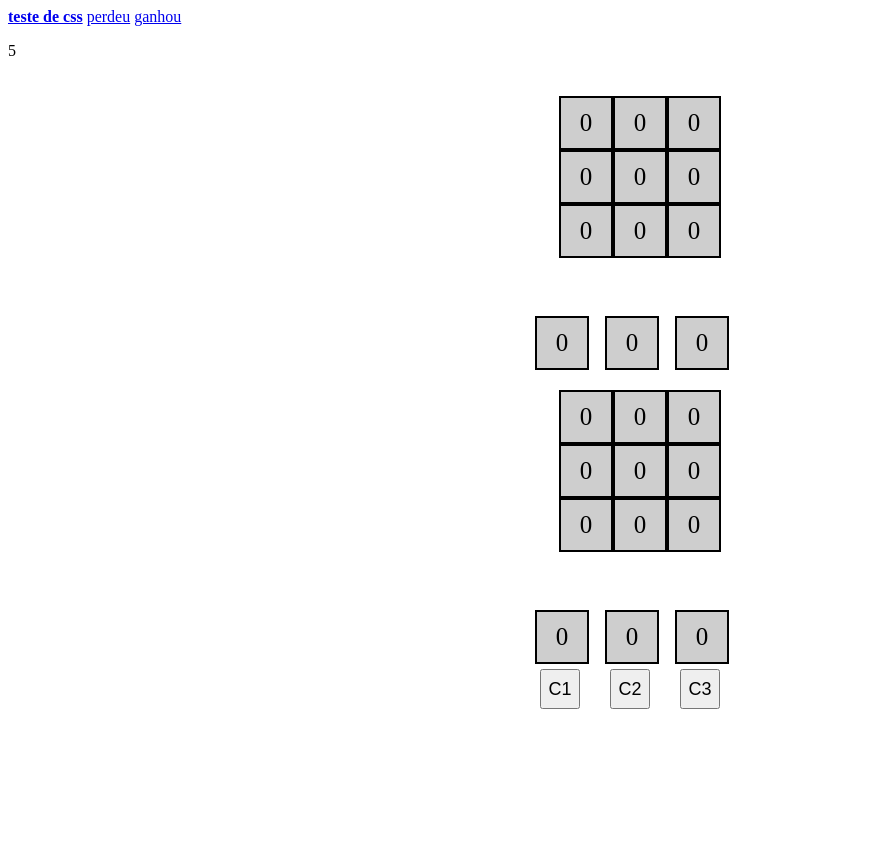
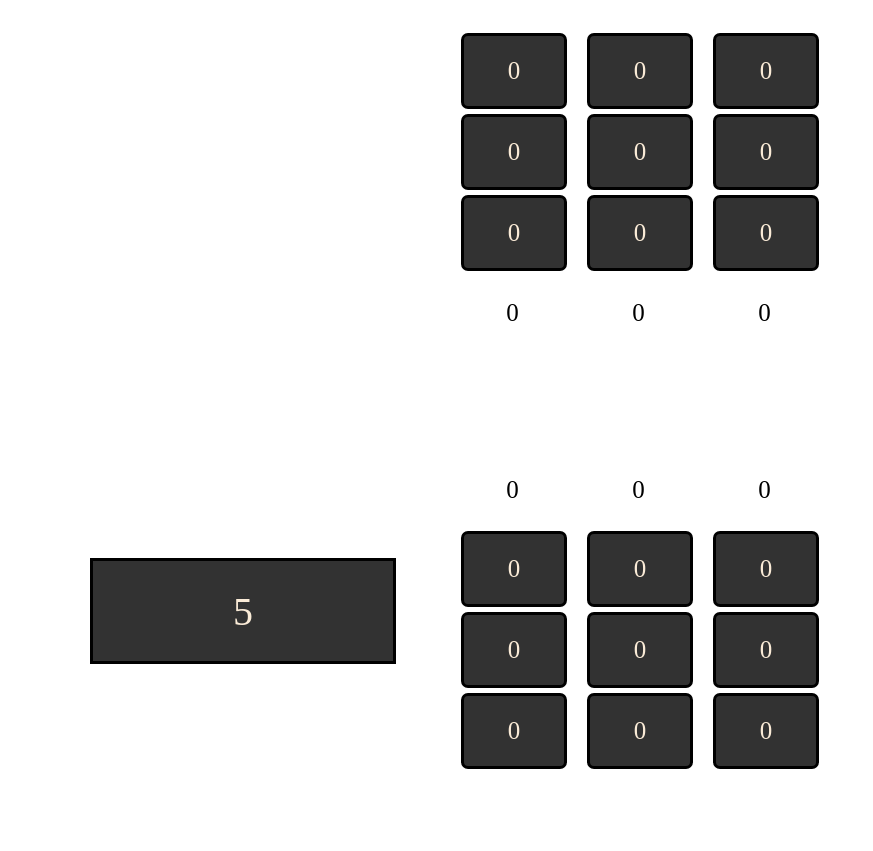
Before and after one commit to ufjf-dcc202/ufjf-dcc202-2023-3-a-trb-trabalho-diego-isaac-s, a plain HTML site: page index.html in a window 1280 px wide. Shown: the whole page, without its empty margins (0-873 px from the left). Before the commit the page ends 800 px from the top, so only its background shows below. Drawn offline with Linux system fonts and the light colour scheme.

Commit message:
apaga teste de css e retira botões de coluna

```diff
--- a/index.html
+++ b/index.html
@@ -7,68 +7,53 @@
   <title>Esbugalhado</title>
 </head>
 <body>
-  <a href="testedecss.html"><b>teste de css</b></a>
-  <a href="perdeu.html">perdeu</a>
-  <a href="ganhou.html">ganhou</a>
   <main>
     <section id="proxDadoSec">
-      <div id="proxDadoDiv">
         <p>5</p>
-      </div>
     </section>
     <section id="tabs">
 
       <section class="tabuleiro" id="bot">
-        <section class="coluna1">
+        <section class="colunaB">
+          <div class="dado">0</div>
+          <div class="dado">0</div>
+          <div class="dado">0</div>
+          <div class="cxVal" id="valoresBotCol1">0</div>
+        </section>
+        <section class="colunaB">
+          <div class="dado">0</div>
+          <div class="dado">0</div>
+          <div class="dado">0</div>
+          <div class="cxVal" id="valoresBotCol2">0</div>
+        </section>
+        <section class="colunaB">
+          <div class="dado">0</div>
+          <div class="dado">0</div>
+          <div class="dado">0</div>
+          <div class="cxVal" id="valoresBotCol3">0</div>
+        </section>
+      </section>
+
+      <section class="tabuleiro" id="player">
+        <section class="colunaP" id="colunaP1">
+          <div class="cxVal" id="valoresPlayerCol1">0</div>
           <div class="dado">0</div>
           <div class="dado">0</div>
           <div class="dado">0</div>
         </section>
-        <section class="coluna2">
+        <section class="colunaP" id="colunaP2">
+          <div class="cxVal" id="valoresPlayerCol2">0</div>
           <div class="dado">0</div>
           <div class="dado">0</div>
           <div class="dado">0</div>
         </section>
-        <section class="coluna3">
+        <section class="colunaP" id="colunaP3">
+          <div class="cxVal" id="valoresPlayerCol3">0</div>
           <div class="dado">0</div>
           <div class="dado">0</div>
           <div class="dado">0</div>
         </section>
       </section>
-
-      <section class="val" id="valBot">
-        <div class="dado" id="valoresCol1">0</div>
-        <div class="dado" id="valoresCol2">0</div>
-        <div class="dado" id="valoresCol3">0</div>
-      </section>
-
-      <section class="tabuleiro" id="player">
-        <section class="coluna">
-          <div class="dado">0</div>
-          <div class="dado">0</div>
-          <div class="dado">0</div>
-        </section>
-        <section class="coluna">
-          <div class="dado">0</div>
-          <div class="dado">0</div>
-          <div class="dado">0</div>
-        </section>
-        <section class="coluna">
-          <div class="dado">0</div>
-          <div class="dado">0</div>
-          <div class="dado">0</div>
-        </section>
-      </section>
-      <section class="val" id="valPlayer">
-        <div class="dado" id="valoresCol1">0</div>
-        <div class="dado" id="valoresCol2">0</div>
-        <div class="dado" id="valoresCol3">0</div>
-      </section>
-      <section id="btColunas">
-        <div><button class="btCol" id="btCol1">C1</button></div>
-        <div><button class="btCol" id="btCol2">C2</button></div>
-        <div><button class="btCol" id="btCol3">C3</button></div>
-      </section>
     </section>
   </main>
 </body>
--- a/style.css
+++ b/style.css
@@ -14,32 +14,39 @@ body{
   display: grid;
   grid-auto-flow: row;
   grid-template-columns: repeat(3, 1fr);
-  grid-template-rows: repeat(3, 70px);
+  grid-template-rows: 100px 100px 100px 100px;
   margin-top: 20px;
-  margin-bottom: 10px;
 }
 
 
 .dado{
-  width: 40px;
-  height: 40px;
-  border: 2px solid black;
+  width: 90px;
+  height: 60px;
+  border: 3px solid black;
   display: flex;
   justify-content: space-around;
   align-items: center;
   font-size: 25px;
   padding: 5px;
-  background-color: #cecece;
+  background-color: #323232;
+  margin-top: 5px;
+  margin-left: 10px;
+  margin-right: 10px;
+  border-radius: 7px;
+  color: antiquewhite;
 }
 
-.val{
-  display: grid;
-  grid-template-columns: repeat(3, 70px);
-}
-
-#btColunas{
-  display: grid;
-  grid-template-columns: repeat(3, 70px);
+.cxVal{
+  width: 93px;
+  height: 63px;
+  display: flex;
+  justify-content: space-around;
+  align-items: center;
+  font-size: 25px;
+  padding: 5px;
+  margin-top: 5px;
+  margin-left: 10px;
+  margin-right: 10px;
 }
 
 .btCol{
@@ -49,3 +56,23 @@ body{
   margin: 5px;
   cursor: pointer;
 }
+
+.colunaP{
+  cursor: pointer;
+}
+
+#proxDadoSec{
+  display: flex;
+  position: absolute;
+  float: left;
+  justify-content: center;
+  align-items: center;
+  border: 3px black solid;
+  margin-top: 43%;
+  left: 90px;
+  width: 300px;
+  height: 100px;
+  background-color: #323232;
+  color: antiquewhite;
+  font-size: 40px;
+}
```
Also changed, not shown: testedecss.html (deleted, +0 -72 lines).
